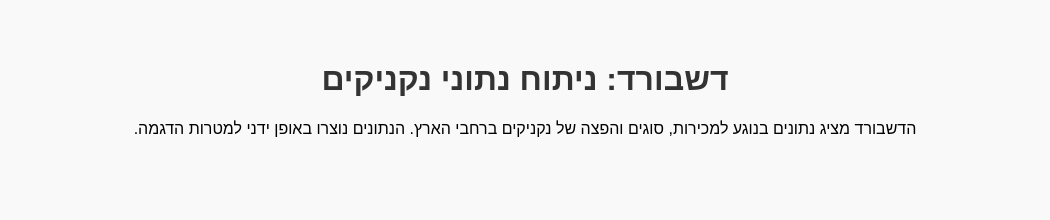
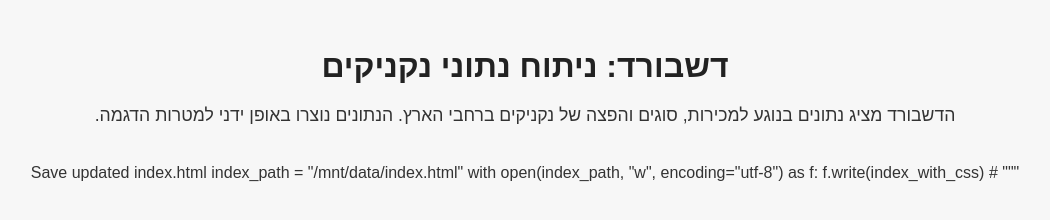
Before and after one commit to DanielB66/visualization-project, a plain HTML site: page index.html in a window 1280 px wide. Shown: the whole page, without its empty margins (115-1165 px from the left). Drawn offline with Linux system fonts and the light colour scheme.

Commit message:
Update index.html

```diff
--- a/index.html
+++ b/index.html
@@ -3,18 +3,7 @@
 <head>
   <meta charset="UTF-8">
   <title>דשבורד - ניתוח נתוני נקניקים</title>
-  <style>
-    body {
-      font-family: Arial, sans-serif;
-      background-color: #f9f9f9;
-      padding: 2em;
-      direction: rtl;
-      text-align: center;
-    }
-    h1 {
-      color: #333;
-    }
-  </style>
+  <link rel="stylesheet" href="style.css">
 </head>
 <body>
   <h1>דשבורד: ניתוח נתוני נקניקים</h1>
@@ -62,3 +51,9 @@
   </script>
 </body>
 </html>
+"""
+
+# Save updated index.html
+index_path = "/mnt/data/index.html"
+with open(index_path, "w", encoding="utf-8") as f:
+    f.write(index_with_css)
```
